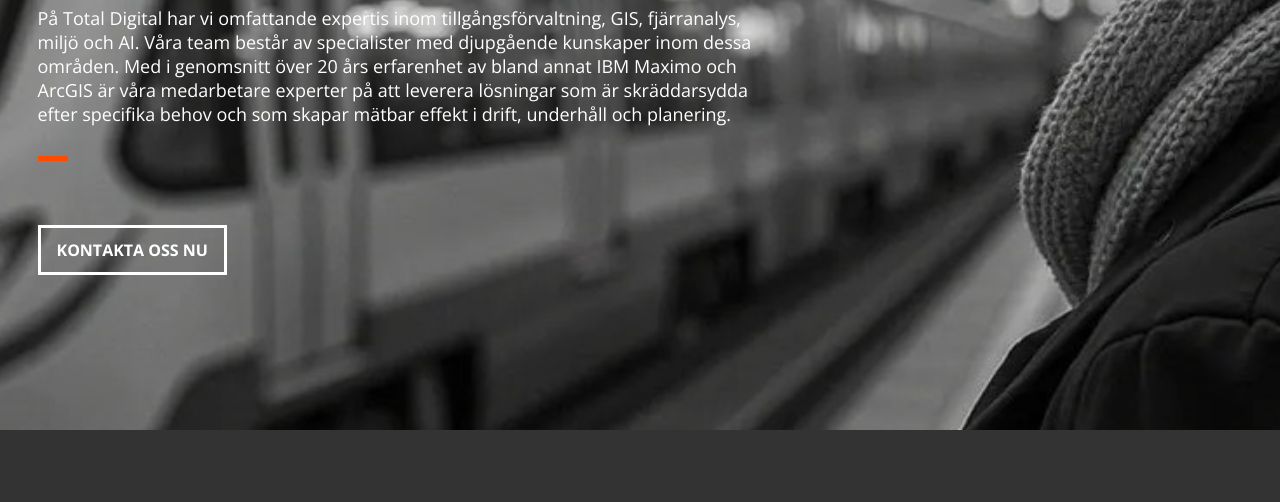
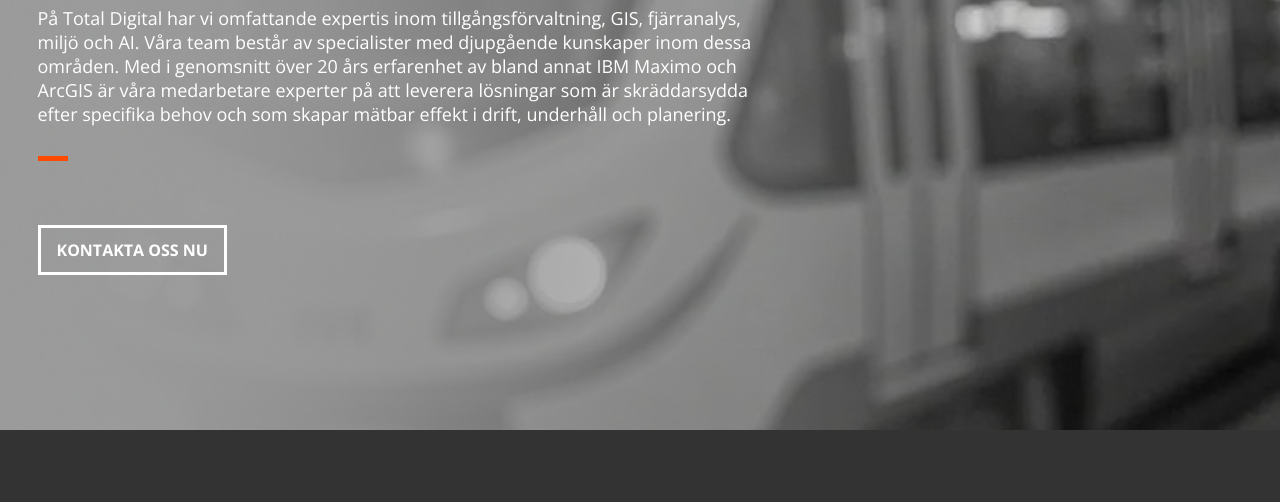
Before and after one commit to totaldigital-se/website, a plain HTML site: page index.html in a window 1280 px wide. Shown: the part 469-971 px from the top of the page. Drawn offline with nearby package versions, Linux system fonts and the light colour scheme.

Commit message:
Changed banner image

```diff
--- a/css/colors.css
+++ b/css/colors.css
@@ -313,7 +313,7 @@ a,
 
 #banner {
     /* background: url("../images/banner-images/banner-image-orange.jpg") no-repeat center top; */
-    background: url("../images/banner-images/banner-image-green.jpg") no-repeat center top;
+    background: url("../images/banner-images/banner_gradient_wide.png") no-repeat center top;
     /* background: url("../images/banner-images/banner-image-gold.png") no-repeat center top; */
     background-size: cover;
 }
```
Also changed, not shown: images/banner-images/banner_gradient.png (added), images/banner-images/banner_gradient_wide.png (added).
